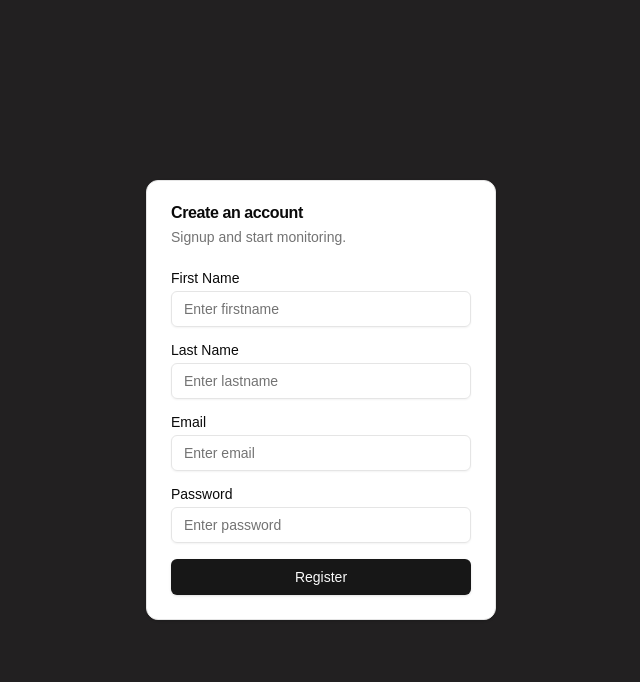
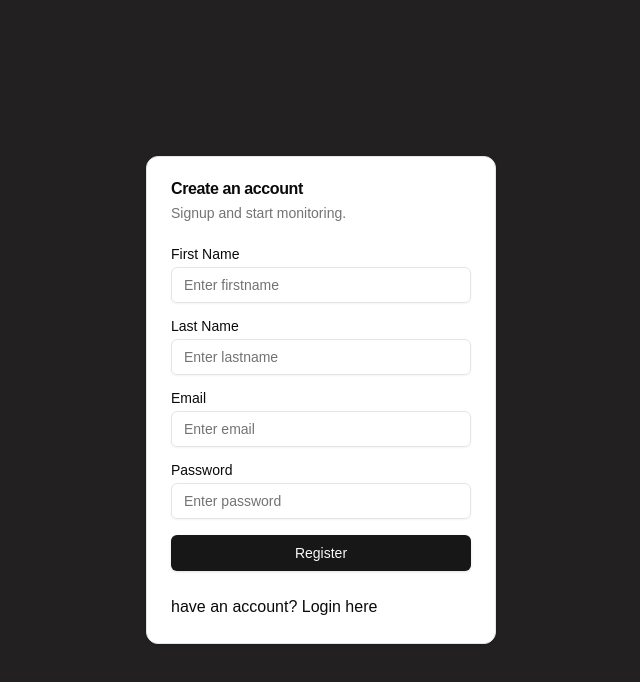
Before and after one commit to maceteligolden/bigeye, a Next.js app: page /auth/register in a window 1280 px wide. Shown: the top 682 px of the page, without its empty margins (319-959 px from the left). Built offline with nearby package versions, Linux system fonts and the light colour scheme.

Commit message:
update:add links to login and register cards

```diff
--- a/src/app/auth/login/page.tsx
+++ b/src/app/auth/login/page.tsx
@@ -3,9 +3,10 @@
 import { useState } from "react";
 import { useRouter } from "next/navigation";
 import { Button } from "@/components/ui/button";
-import { Card, CardHeader, CardTitle, CardDescription, CardContent } from "@/components/ui/card";
+import { Card, CardHeader, CardTitle, CardDescription, CardContent, CardFooter } from "@/components/ui/card";
 import { Input } from "@/components/ui/input";
 import { Label } from "@/components/ui/label";
+import Link from "next/link";
 
 export default function Login() {
   const [email, setEmail] = useState('');
@@ -73,6 +74,10 @@ export default function Login() {
 
           </form>
         </CardContent>
+        <CardFooter>
+          <Link href="/auth/register">Don't have an account? Register here</Link>
+        </CardFooter>
+
       </Card>
     </section>
   );
--- a/src/app/auth/register/page.tsx
+++ b/src/app/auth/register/page.tsx
@@ -1,12 +1,13 @@
 'use client';
 
 import { Button } from "@/components/ui/button";
-import { Card, CardHeader, CardTitle, CardDescription, CardContent } from "@/components/ui/card";
+import { Card, CardHeader, CardTitle, CardDescription, CardContent, CardFooter } from "@/components/ui/card";
 import { Input } from "@/components/ui/input";
 import { Label } from "@/components/ui/label";
 import { useForm } from "react-hook-form";
 import { useRouter } from "next/navigation"; // For App Router navigation
 import { useState } from "react";
+import Link from "next/link";
 
 export default function Register() {
   const {
@@ -110,6 +111,9 @@ export default function Register() {
             </Button>
           </form>
         </CardContent>
+        <CardFooter>
+          <Link href="/auth/login">have an account? Login here</Link>
+        </CardFooter>
       </Card>
     </section>
   );
--- a/src/middleware.ts
+++ b/src/middleware.ts
@@ -14,7 +14,7 @@ export async function middleware(req: Request) {
   //   return NextResponse.redirect(new URL("/auth/login", req.url));
   // }
 
-  if(accessToken && (req.url === BASE_URL || req.url === `${BASE_URL}auth/login`)){
+  if(accessToken && (req.url === BASE_URL)){
     return NextResponse.redirect(new URL("/app", req.url))
   }
 
```
